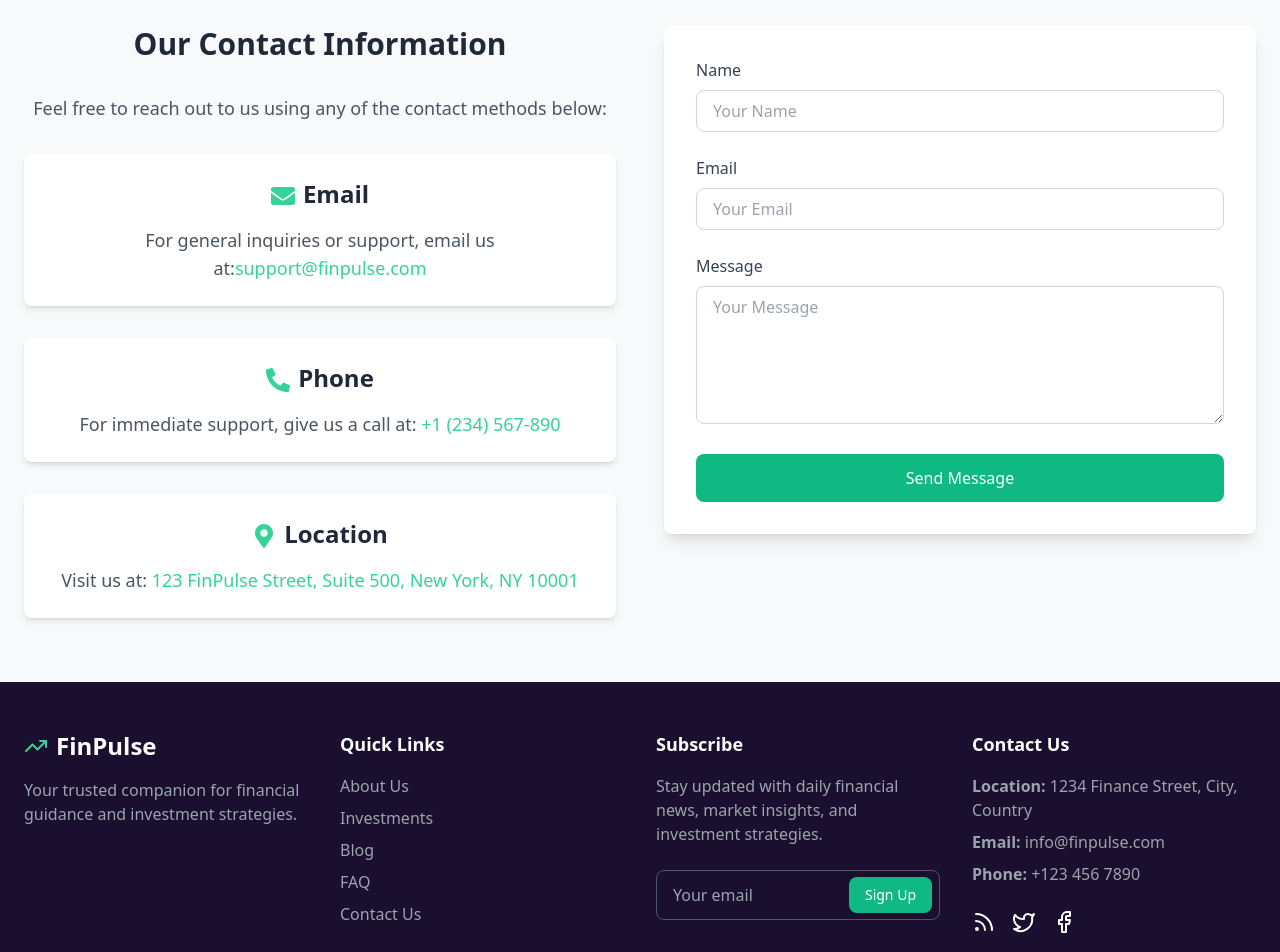
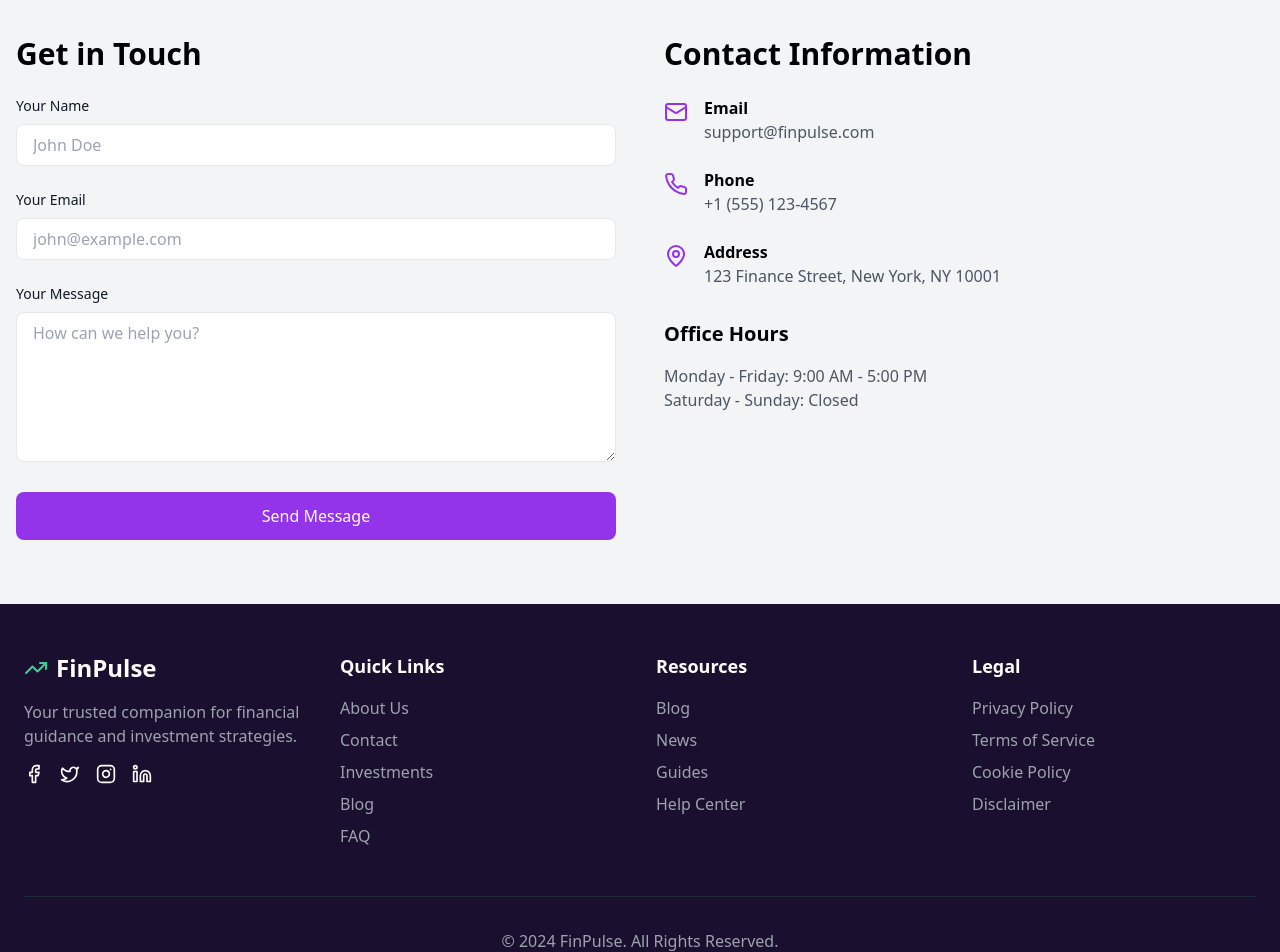
Before and after one commit to akshay0611/FinPulse, a React (Vite) app in the folder frontend/: page /contact in a window 1280 px wide. Shown: the part 320-1272 px from the top of the page. Built offline with nearby package versions, Linux system fonts and the light colour scheme; no server answers.

Commit message:
Added footer links

```diff
--- a/frontend/src/components/Footer.tsx
+++ b/frontend/src/components/Footer.tsx
@@ -1,11 +1,9 @@
 import React, { useState } from 'react';
-import { Rss, Twitter, Facebook } from 'lucide-react';
+import { Rss, Twitter, Facebook, Instagram, Linkedin } from 'lucide-react';
 import { Link } from 'react-router-dom';
 import GoogleTranslate from './GoogleTranslate';
 
 const Footer = () => {
-  const [email, setEmail] = useState('');
-
   return (
     <footer className="bg-[#1a0f2e] text-white py-12 px-6">
       <div className="max-w-7xl mx-auto">
@@ -31,9 +29,23 @@ const Footer = () => {
               </svg>
               <h2 className="text-2xl font-bold">FinPulse</h2>
             </div>
-            <p className="text-gray-400">
+            <p className="text-gray-400 mb-4">
               Your trusted companion for financial guidance and investment strategies.
             </p>
+            <div className="flex space-x-4">
+              <Link to="#" className="hover:text-emerald-500">
+                <Facebook className="h-5 w-5" />
+              </Link>
+              <Link to="#" className="hover:text-emerald-500">
+                <Twitter className="h-5 w-5" />
+              </Link>
+              <Link to="#" className="hover:text-emerald-500">
+                <Instagram className="h-5 w-5" />
+              </Link>
+              <Link to="#" className="hover:text-emerald-500">
+                <Linkedin className="h-5 w-5" />
+              </Link>
+            </div>
           </div>
 
           {/* Navigation Links */}
@@ -43,6 +55,11 @@ const Footer = () => {
               <li>
                 <Link to="/about" className="hover:text-[#e341ff]">
                   About Us
+                </Link>
+              </li>
+              <li>
+                <Link to="/contact" className="hover:text-[#e341ff]">
+                  Contact
                 </Link>
               </li>
               <li>
@@ -60,65 +77,68 @@ const Footer = () => {
                   FAQ
                 </Link>
               </li>
+            </ul>
+          </div>
+
+          {/* Resources Section */}
+          <div>
+            <h3 className="text-lg font-semibold mb-4">Resources</h3>
+            <ul className="space-y-2 text-gray-400">
               <li>
-                <Link to="/contact" className="hover:text-[#e341ff]">
-                  Contact Us
+                <Link to="/blog" className="hover:text-[#e341ff]">
+                  Blog
+                </Link>
+              </li>
+              <li>
+                <Link to="/news" className="hover:text-[#e341ff]">
+                  News
+                </Link>
+              </li>
+              <li>
+                <Link to="/guides" className="hover:text-[#e341ff]">
+                  Guides
+                </Link>
+              </li>
+              <li>
+                <Link to="/help-center" className="hover:text-[#e341ff]">
+                  Help Center
                 </Link>
               </li>
             </ul>
           </div>
 
-          {/* Newsletter Subscription */}
+          {/* Legal Section */}
           <div>
-            <h3 className="text-lg font-semibold mb-4">Subscribe</h3>
-            <p className="text-gray-400 mb-6">
-              Stay updated with daily financial news, market insights, and investment strategies.
-            </p>
-            <div className="relative">
-              <input
-                type="email"
-                value={email}
-                onChange={(e) => setEmail(e.target.value)}
-                placeholder="Your email"
-                className="w-full py-3 px-4 rounded-lg border border-gray-600 bg-[#1a0f2e] text-white placeholder-gray-400 focus:outline-none focus:ring-2 focus:ring-[#10b981] pr-28"
-              />
-              <button
-                onClick={() => alert(`Signed up with: ${email}`)}
-                className="absolute top-1/2 right-2 transform -translate-y-1/2 bg-[#10b981] text-white py-2 px-4 rounded-lg text-sm hover:bg-[#059669] transition duration-300"
-              >
-                Sign Up
-              </button>
-            </div>
-          </div>
-
-          {/* Location, Email, Phone, Social Media, and Translation */}
-          <div>
-            <h3 className="text-lg font-semibold mb-4">Contact Us</h3>
-            <ul className="space-y-2 text-gray-400 mb-6">
+            <h3 className="text-lg font-semibold mb-4">Legal</h3>
+            <ul className="space-y-2 text-gray-400">
               <li>
-                <strong>Location:</strong> 1234 Finance Street, City, Country
+                <Link to="/privacy-policy" className="hover:text-[#e341ff]">
+                  Privacy Policy
+                </Link>
               </li>
               <li>
-                <strong>Email:</strong> <a href="mailto:info@finpulse.com" className="hover:text-[#e341ff]">info@finpulse.com</a>
+                <Link to="/terms-of-service" className="hover:text-[#e341ff]">
+                  Terms of Service
+                </Link>
               </li>
               <li>
-                <strong>Phone:</strong> +123 456 7890
+                <Link to="/cookie-policy" className="hover:text-[#e341ff]">
+                  Cookie Policy
+                </Link>
+              </li>
+              <li>
+                <Link to="/disclaimer" className="hover:text-[#e341ff]">
+                  Disclaimer
+                </Link>
               </li>
             </ul>
-            <div className="flex space-x-4 mb-6">
-              <a href="#" className="hover:text-[#e341ff]">
-                <Rss />
-              </a>
-              <a href="#" className="hover:text-[#e341ff]">
-                <Twitter />
-              </a>
-              <a href="#" className="hover:text-[#e341ff]">
-                <Facebook />
-              </a>
-            </div>
-            <GoogleTranslate />
           </div>
         </div>
+
+        <div className="mt-4 flex justify-end">
+  <GoogleTranslate />
+</div>
+
 
         {/* Bottom Section */}
         <div className="mt-8 pt-8 border-t border-gray-800 text-center text-gray-400">
--- a/frontend/src/pages/Contact.tsx
+++ b/frontend/src/pages/Contact.tsx
@@ -1,6 +1,6 @@
-import React, { useState } from 'react';
-import { FaPhoneAlt, FaEnvelope, FaMapMarkerAlt } from 'react-icons/fa';
+import { Mail, Phone, MapPin } from 'lucide-react';
 import Navbar from '../components/Navbar';
+import { useState } from 'react';
 
 const Contact = () => {
   const [formData, setFormData] = useState({
@@ -37,135 +37,112 @@ const Contact = () => {
   };
 
   return (
-    <div className="bg-[#f8f9fa]">
+    <div className="min-h-screen flex flex-col">
       <Navbar />
-      <section className="py-16 px-6 mt-20">
-        <div className="max-w-7xl mx-auto text-center">
-          <h1 className="text-5xl font-bold text-[rgb(52,211,153)] mb-6">Contact Us</h1>
-          <p className="text-xl text-[#333333] mb-8 max-w-3xl mx-auto leading-relaxed">
-            We’d love to assist you! Whether you have a question or feedback, feel free to reach out. You can either fill out the form below, or use the contact details to get in touch with us directly. We’ll get back to you as soon as possible.
-          </p>
+      <main className="flex-grow">
+        {/* Hero Section */}
+        <section className="py-20 bg-gradient-to-b from-purple-900 to-purple-800 text-white">
+          <div className="container mx-auto px-4 text-center">
+            <h1 className="text-4xl md:text-5xl font-bold mb-6">Contact Us</h1>
+            <p className="text-xl mb-8">We'd love to assist you! Feel free to reach out for any questions or support.</p>
+          </div>
+        </section>
 
-          {/* Two-Column Layout for Helpdesk and Contact Form */}
-          <div className="grid grid-cols-1 lg:grid-cols-2 gap-12">
-            {/* Helpdesk Contact Information Section */}
-            <div className="space-y-8">
-              <h2 className="text-3xl font-semibold text-gray-800 mb-6">Our Contact Information</h2>
-              <p className="text-lg text-gray-600 mb-6">
-                Feel free to reach out to us using any of the contact methods below:
-              </p>
-              <div className="space-y-8">
-                <div className="bg-white p-6 rounded-lg shadow-md transition-all hover:shadow-xl">
-                  <h3 className="text-2xl font-semibold text-gray-800 mb-4">
-                    <FaEnvelope className="inline-block mr-2 text-[rgb(52,211,153)]" />
-                    Email
-                  </h3>
-                  <p className="text-lg text-gray-600">
-                    For general inquiries or support, email us at:
-                    <a href="mailto:support@finpulse.com" className="text-[rgb(52,211,153)] hover:underline">
-                      support@finpulse.com
-                    </a>
-                  </p>
-                </div>
-
-                <div className="bg-white p-6 rounded-lg shadow-md transition-all hover:shadow-xl">
-                  <h3 className="text-2xl font-semibold text-gray-800 mb-4">
-                    <FaPhoneAlt className="inline-block mr-2 text-[rgb(52,211,153)]" />
-                    Phone
-                  </h3>
-                  <p className="text-lg text-gray-600">
-                    For immediate support, give us a call at:
-                    <a href="tel:+1234567890" className="text-[rgb(52,211,153)] hover:underline"> +1 (234) 567-890</a>
-                  </p>
-                </div>
-
-                <div className="bg-white p-6 rounded-lg shadow-md transition-all hover:shadow-xl">
-                  <h3 className="text-2xl font-semibold text-gray-800 mb-4">
-                    <FaMapMarkerAlt className="inline-block mr-2 text-[rgb(52,211,153)]" />
-                    Location
-                  </h3>
-                  <p className="text-lg text-gray-600">
-                    Visit us at:
-                    <span className="text-[rgb(52,211,153)]"> 123 FinPulse Street, Suite 500, New York, NY 10001</span>
-                  </p>
-                </div>
-              </div>
-            </div>
-
-            {/* Contact Form Section */}
+        {/* Contact Form and Info Section */}
+        <section className="py-16">
+          <div className="container mx-auto px-4 grid md:grid-cols-2 gap-12">
+            {/* Contact Form */}
             <div>
-              <form
-                onSubmit={handleSubmit}
-                className="bg-white p-8 rounded-lg shadow-lg transition-all hover:shadow-xl"
-              >
-                <div className="mb-6">
-                  <label htmlFor="name" className="block text-left text-gray-700 mb-2 font-medium">
-                    Name
-                  </label>
+              <h2 className="text-3xl font-bold mb-6">Get in Touch</h2>
+              <form onSubmit={handleSubmit} className="space-y-6">
+                <div>
+                  <label htmlFor="name" className="block mb-2 text-sm font-medium text-gray-900">Your Name</label>
                   <input
                     type="text"
+                    id="name"
                     name="name"
-                    id="name"
-                    placeholder="Your Name"
+                    placeholder="John Doe"
                     value={formData.name}
                     onChange={handleChange}
                     required
-                    className={`w-full px-4 py-2 border ${
-                      errors.name ? 'border-red-500' : 'border-gray-300'
-                    } rounded-lg focus:outline-none focus:ring-2 focus:ring-emerald-500`}
+                    className="w-full px-4 py-2 border rounded-lg focus:outline-none focus:ring-2 focus:ring-purple-600"
                   />
                   {errors.name && <p className="text-sm text-red-500 mt-2">{errors.name}</p>}
                 </div>
-                <div className="mb-6">
-                  <label htmlFor="email" className="block text-left text-gray-700 mb-2 font-medium">
-                    Email
-                  </label>
+                <div>
+                  <label htmlFor="email" className="block mb-2 text-sm font-medium text-gray-900">Your Email</label>
                   <input
                     type="email"
+                    id="email"
                     name="email"
-                    id="email"
-                    placeholder="Your Email"
+                    placeholder="john@example.com"
                     value={formData.email}
                     onChange={handleChange}
                     required
-                    className={`w-full px-4 py-2 border ${
-                      errors.email ? 'border-red-500' : 'border-gray-300'
-                    } rounded-lg focus:outline-none focus:ring-2 focus:ring-emerald-500`}
+                    className="w-full px-4 py-2 border rounded-lg focus:outline-none focus:ring-2 focus:ring-purple-600"
                   />
                   {errors.email && <p className="text-sm text-red-500 mt-2">{errors.email}</p>}
                 </div>
-                <div className="mb-6">
-                  <label htmlFor="message" className="block text-left text-gray-700 mb-2 font-medium">
-                    Message
-                  </label>
+                <div>
+                  <label htmlFor="message" className="block mb-2 text-sm font-medium text-gray-900">Your Message</label>
                   <textarea
+                    id="message"
                     name="message"
-                    id="message"
-                    placeholder="Your Message"
+                    placeholder="How can we help you?"
                     value={formData.message}
                     onChange={handleChange}
                     required
-                    className={`w-full px-4 py-2 border ${
-                      errors.message ? 'border-red-500' : 'border-gray-300'
-                    } rounded-lg focus:outline-none focus:ring-2 focus:ring-emerald-500`}
-                    rows={5}
+                    className="w-full px-4 py-2 border rounded-lg focus:outline-none focus:ring-2 focus:ring-purple-600 min-h-[150px]"
                   />
                   {errors.message && <p className="text-sm text-red-500 mt-2">{errors.message}</p>}
                 </div>
                 <button
                   type="submit"
-                  className="bg-emerald-500 text-white px-6 py-3 rounded-lg w-full hover:bg-emerald-600 transition-colors"
+                  className="w-full bg-purple-600 text-white px-6 py-3 rounded-lg hover:bg-purple-700 transition-colors"
                 >
                   Send Message
                 </button>
               </form>
               {submissionStatus && (
-                <p className="text-emerald-600 mt-6">{submissionStatus}</p>
+                <p className="text-green-600 mt-6">{submissionStatus}</p>
               )}
             </div>
+
+            {/* Contact Information */}
+            <div>
+              <h2 className="text-3xl font-bold mb-6">Contact Information</h2>
+              <div className="space-y-6">
+                <div className="flex items-start space-x-4">
+                  <Mail className="w-6 h-6 text-purple-600 mt-1" />
+                  <div>
+                    <h3 className="font-semibold">Email</h3>
+                    <p className="text-gray-600">support@finpulse.com</p>
+                  </div>
+                </div>
+                <div className="flex items-start space-x-4">
+                  <Phone className="w-6 h-6 text-purple-600 mt-1" />
+                  <div>
+                    <h3 className="font-semibold">Phone</h3>
+                    <p className="text-gray-600">+1 (555) 123-4567</p>
+                  </div>
+                </div>
+                <div className="flex items-start space-x-4">
+                  <MapPin className="w-6 h-6 text-purple-600 mt-1" />
+                  <div>
+                    <h3 className="font-semibold">Address</h3>
+                    <p className="text-gray-600">123 Finance Street, New York, NY 10001</p>
+                  </div>
+                </div>
+              </div>
+              <div className="mt-8">
+                <h3 className="text-xl font-semibold mb-4">Office Hours</h3>
+                <p className="text-gray-600">Monday - Friday: 9:00 AM - 5:00 PM</p>
+                <p className="text-gray-600">Saturday - Sunday: Closed</p>
+              </div>
+            </div>
           </div>
-        </div>
-      </section>
+        </section>
+      </main>
     </div>
   );
 };
```
